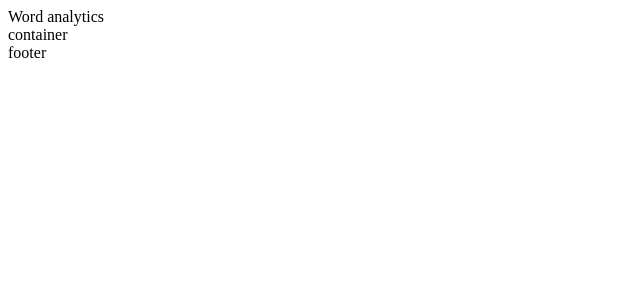
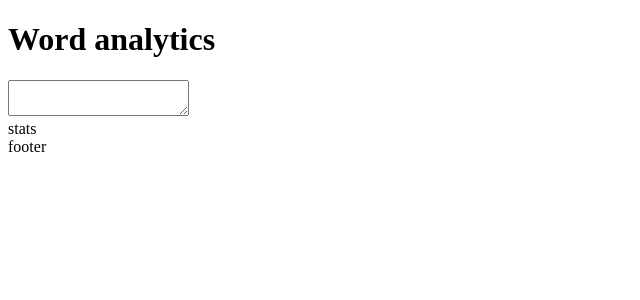
Before and after one commit to AMER106/word-analytics, a React (Vite) app: page / in a window 1280 px wide. Shown: the top 300 px of the page, without its empty margins (0-640 px from the left). Built offline with nearby package versions, Linux system fonts and the light colour scheme.

Commit message:
created the children components for header and main container

```diff
--- /dev/null
+++ b/src/BackgroundImage.jsx
@@ -0,0 +1,9 @@
+import React from 'react'
+
+export default function BackgroundImage() {
+  return (
+    <div>
+
+    </div>
+  )
+}
--- a/src/Container.jsx
+++ b/src/Container.jsx
@@ -1,9 +1,12 @@
-import React from 'react'
+import Statistics from "./Statistics";
+import Textarea from "./Textarea";
+
 
 export default function Container() {
   return (
     <main>
-      container
+      <Textarea/>
+      <Statistics/>
     </main>
   )
 }
--- /dev/null
+++ b/src/H1.jsx
@@ -0,0 +1,7 @@
+import React from 'react'
+
+export default function H1() {
+  return (
+    <h1>Word analytics</h1>
+  )
+}
--- a/src/Header.jsx
+++ b/src/Header.jsx
@@ -1,9 +1,12 @@
-import React from 'react'
+
+import BackgroundImage from './BackgroundImage'
+import H1 from './H1'
 
 export default function Header() {
   return (
     <header>
-      Word analytics
+      <BackgroundImage/>
+      <H1/>
     </header>
   )
 }
--- /dev/null
+++ b/src/Statistics.jsx
@@ -0,0 +1,9 @@
+import React from 'react'
+
+export default function Statistics() {
+  return (
+    <section>
+      stats
+    </section>
+  )
+}
--- /dev/null
+++ b/src/Textarea.jsx
@@ -0,0 +1,9 @@
+import React from 'react'
+
+export default function Textarea() {
+  return (
+    <textarea>
+
+    </textarea>
+  )
+}
```
